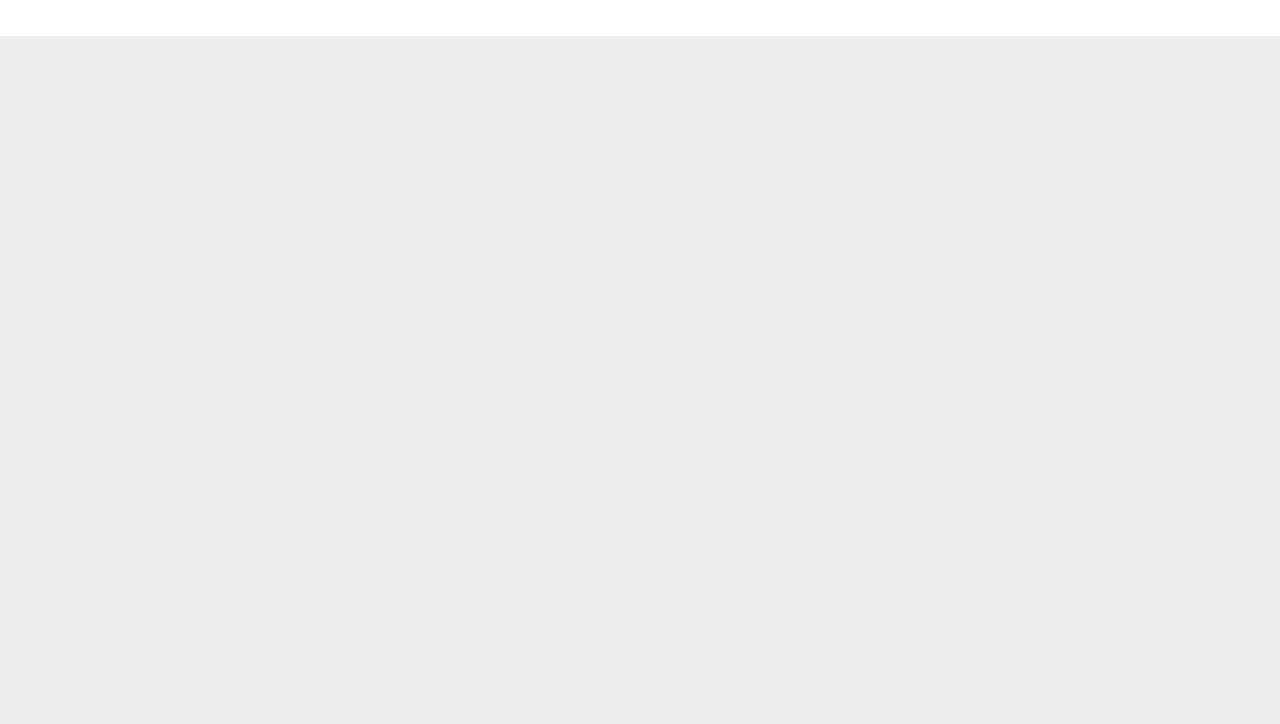
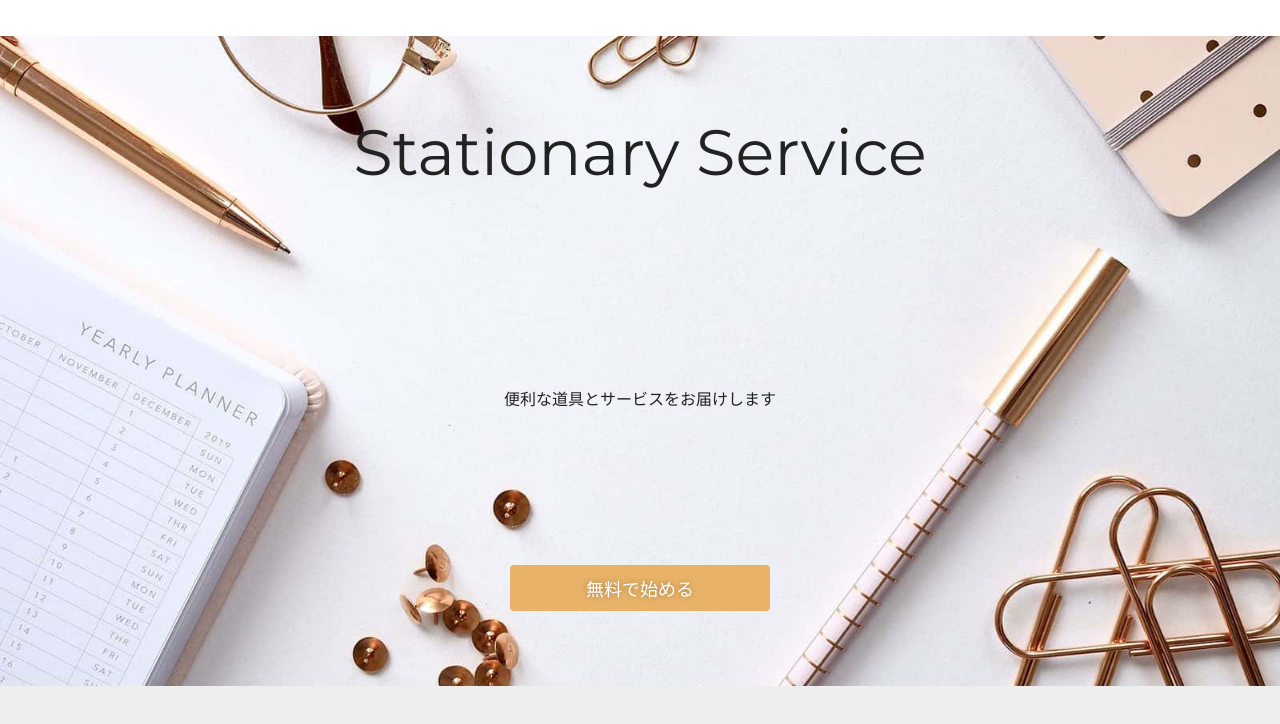
Before and after one commit to katz0726/sample-responsive-website, a plain HTML site: page index.html in a window 1280 px wide. Shown: the part 76-800 px from the top of the page. Drawn offline with Linux system fonts and the light colour scheme.

Commit message:
ヒーローの実装

```diff
--- a/assets/stylesheets/style.css
+++ b/assets/stylesheets/style.css
@@ -4,6 +4,12 @@
 body {
   margin: 0;
   background-color: #eeeeee;
+  color: #222222;
+  font-family: sans-serif;
+}
+
+h1, h2, h3, h4, h5, h6, p {
+  margin: 0;
 }
 
 .w-container {
@@ -11,8 +17,34 @@ body {
   margin: auto;
 }
 
+p {
+  line-height: 1.8;
+}
+
+a {
+  color: inherit;
+  text-decoration: none;
+}
+
+a:hover {
+  filter: brightness(90%) contrast(120%);
+}
+
 img {
   display: block;
+}
+
+.btn {
+  display: block;
+  width: 260px;
+  padding: 10px;
+  box-sizing: border-box;
+  border-radius: 4px;
+  background-color: #e8b368;
+  color: #ffffff;
+  font-size: 18px;
+  text-align: center;
+  text-shadow: 0 0 6px #00000052;
 }
 
 /* ヘッダ */
@@ -41,3 +73,32 @@ img {
   color: #aaaaaa;
   font-size: 30px;
 }
+
+/* hero */
+.hero {
+  height: 650px;
+  background-image: url(/assets/images/hero.jpg);
+  background-position: center;
+  background-size: cover;
+}
+
+.hero-container {
+  display: grid;
+  justify-items: center;
+  align-items: center;
+  height: 100%;
+}
+
+.hero h1 {
+  margin-bottom: 42px;
+  font-family: "Montserrat", "sans-serif";
+  font-size: clamp(48px, 5vw, 68px);
+  min-height: 0vw;
+  font-weight: 400;
+  line-height: 1.3;
+  text-align: center;
+}
+
+hero p {
+  margin-bottom: 72px;
+}
--- a/index.html
+++ b/index.html
@@ -31,6 +31,12 @@
       </div>
     </header>
 
-
+    <section class="hero">
+      <div class="hero-container w-container">
+        <h1>Stationary Service</h1>
+        <p>便利な道具とサービスをお届けします</p>
+        <a href="#" class="btn">無料で始める</a>
+      </div>
+    </section>
   </body>
 </html>
```
